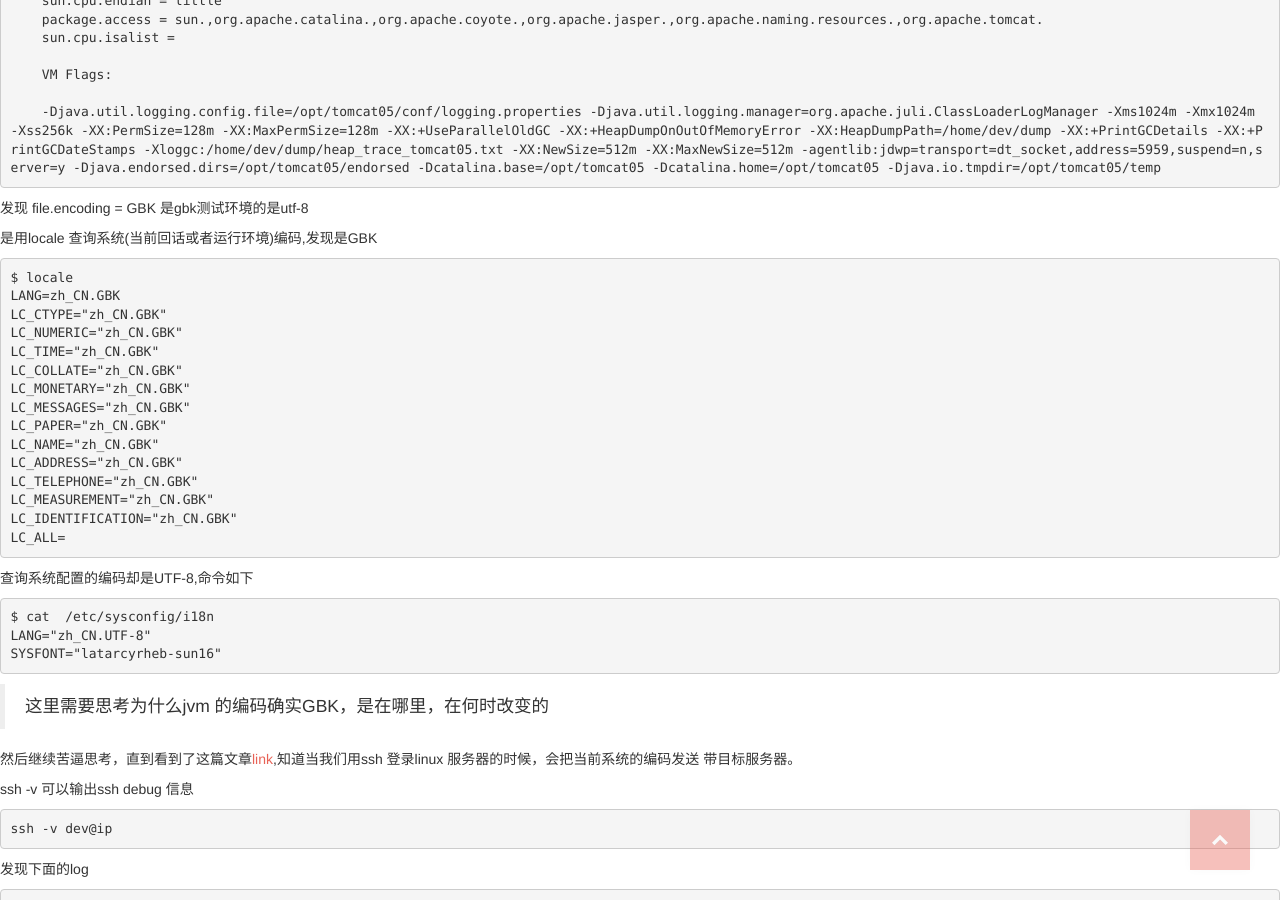
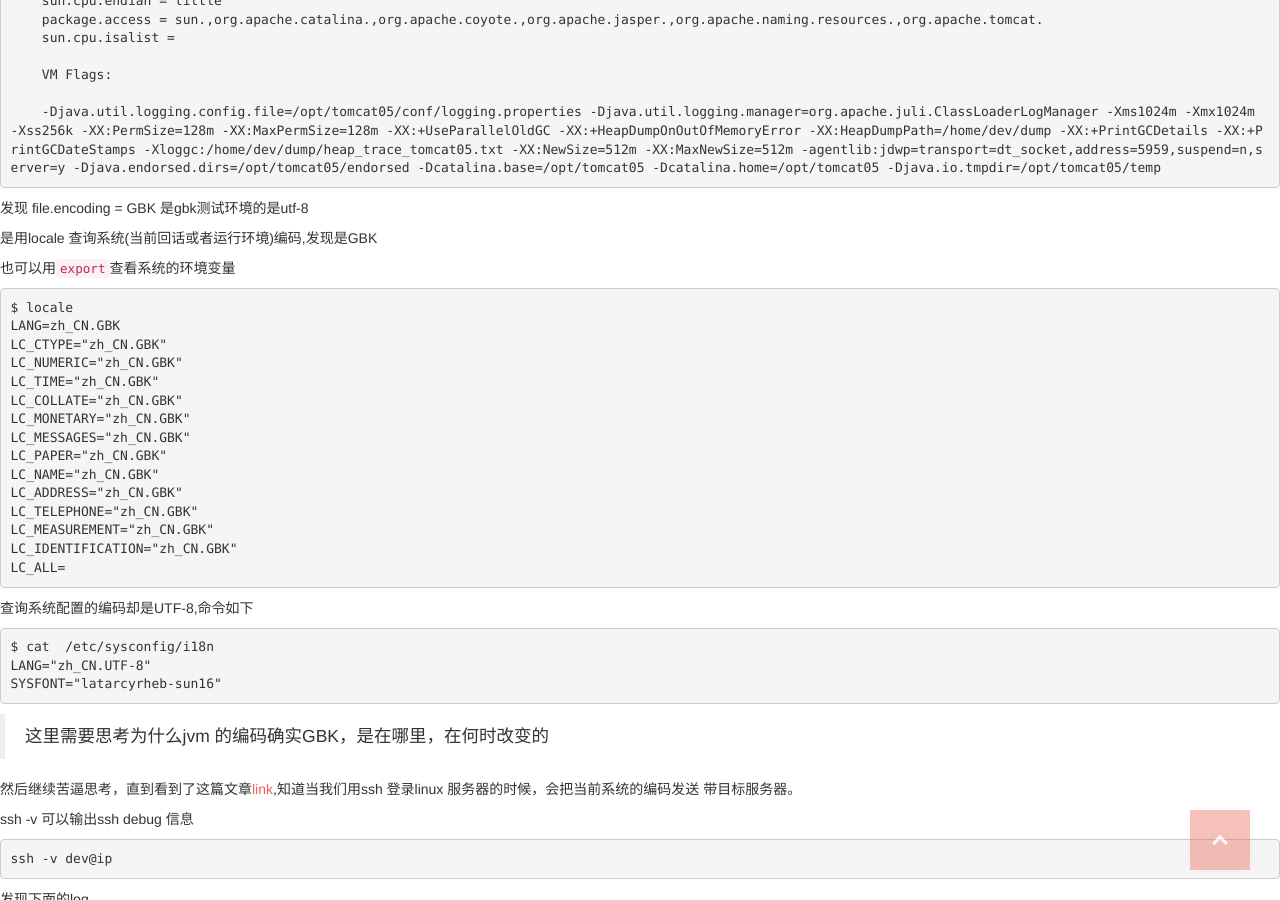
Before and after one commit to web1992/blog, a Jekyll site: the page built from _posts/2017-11-09-jvm-file-encoding.md, in a window 1280 px wide and 900 px high, scrolled down 2799 px. Built offline with Jekyll 4.4.1, drawn with Linux system fonts in a browser that asks for light colours; Markdown is read by kramdown in place of the engine named in the settings; comment, search, counter and statistics services are not loaded.

Commit message:
add [export]

````diff
--- a/_posts/2017-11-09-jvm-file-encoding.md
+++ b/_posts/2017-11-09-jvm-file-encoding.md
@@ -109,6 +109,8 @@ keywords: ssh,java,file.encoding,web1992
 
 是用locale 查询系统(当前回话或者运行环境)编码,发现是GBK
 
+也可以用[`export`](http://man.linuxde.net/export)查看系统的环境变量
+
 ```shell
 $ locale
 LANG=zh_CN.GBK
````
